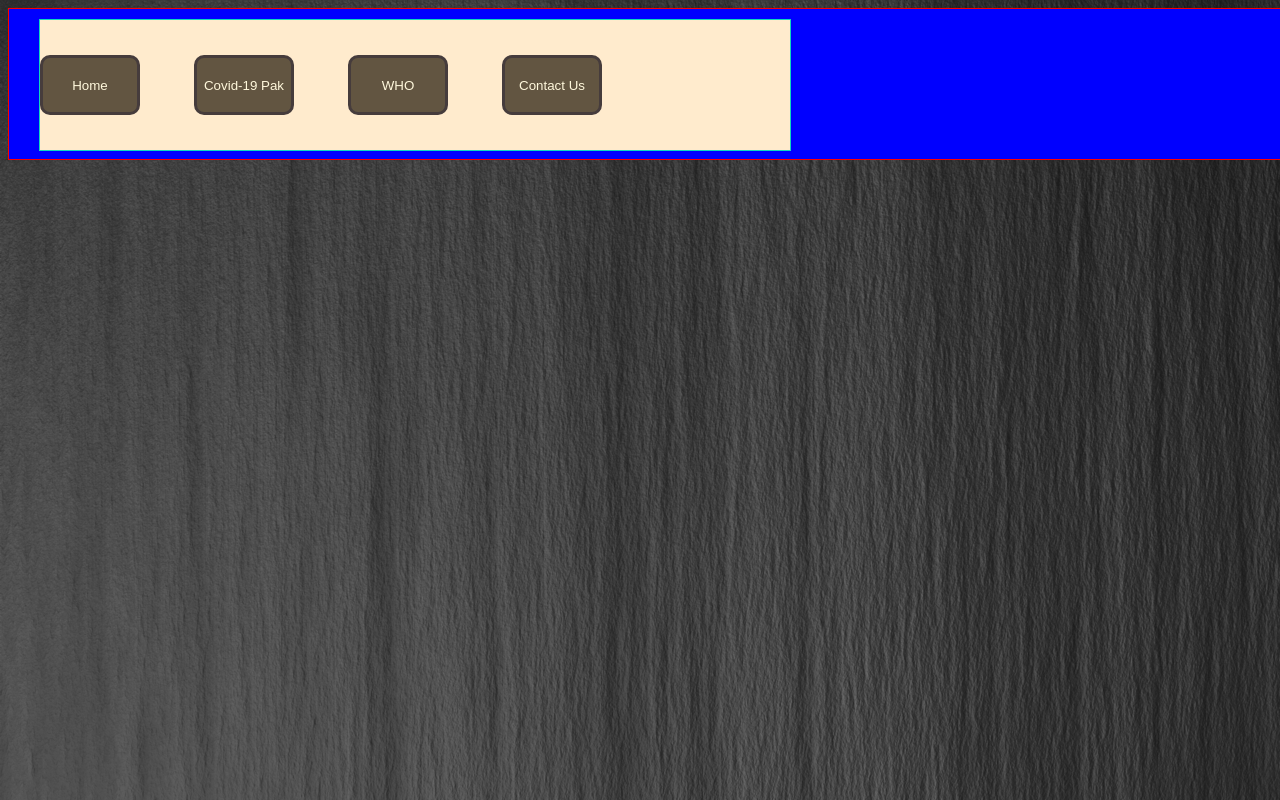
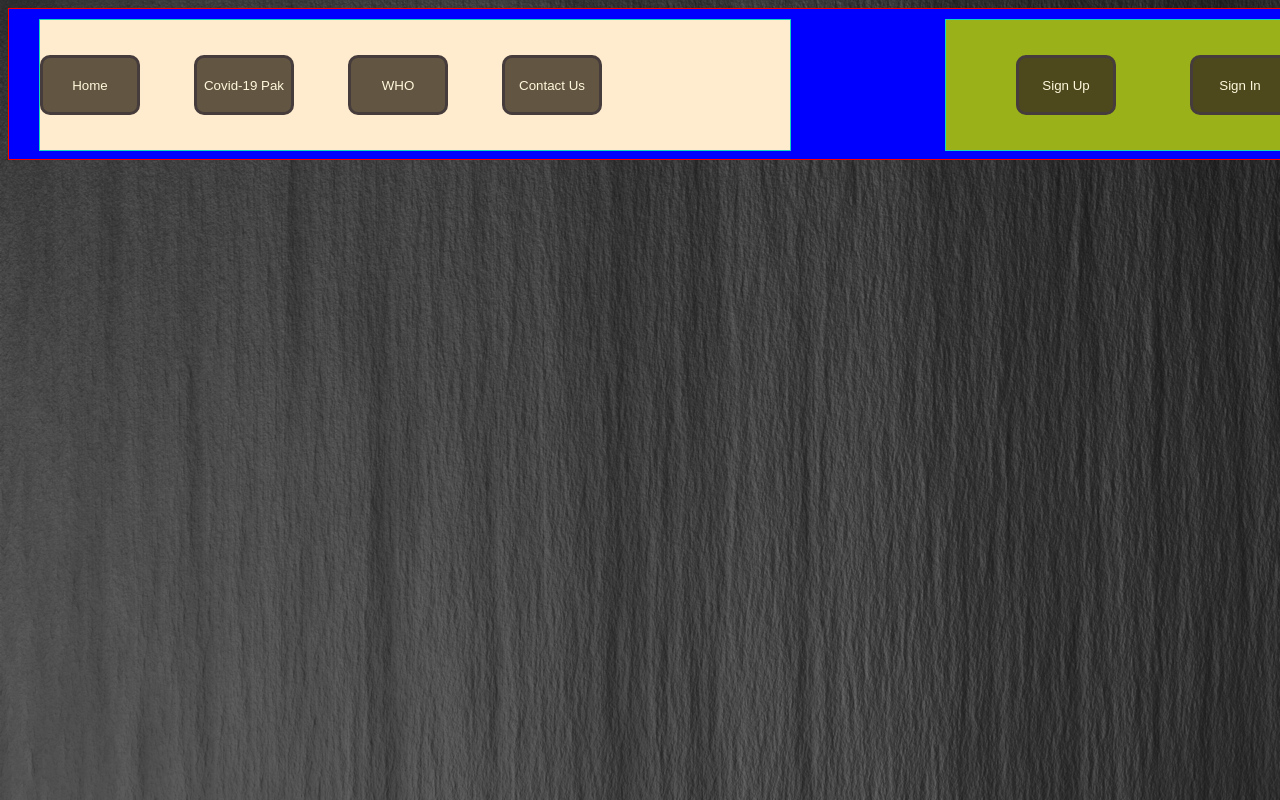
Before and after one commit to Naumanhassan307/covid-19, a plain HTML site: page index.html in a window 1280 px wide. Shown: the top 800 px of the page. Drawn offline with Linux system fonts and the light colour scheme.

Commit message:
complete van div

```diff
--- a/css/style.css
+++ b/css/style.css
@@ -27,4 +27,24 @@
     border-radius: 10px 10px 10px 10px;
     background-color: rgba(59, 48, 30, 0.801);
     color: cornsilk;
+
 }
+#r-main-d{
+    height: 130px;
+    width: 400px;
+    margin: 10px 0px 10px 150px;
+    background-color: rgb(154, 177, 26);
+    border: 1px solid rgb(15, 218, 190);
+    display: inline-block;
+
+}
+.r-main-btn{
+    height: 60px;
+    width: 100px;
+    margin: 35px 0px 35px 70px;
+    border: 3px solid rgb(70, 60, 60);
+    border-radius: 10px 10px 10px 10px;
+    background-color: rgba(59, 48, 30, 0.801);
+    color: cornsilk;
+
+}
--- a/index.html
+++ b/index.html
@@ -17,7 +17,13 @@
             <button class="l-main-btn">Covid-19 Pak</button>
             <button class="l-main-btn">WHO</button>
             <button class="l-main-btn">Contact Us</button>
+        </div>
 
+        <!-- r-main-d -->
+
+        <div id="r-main-d">
+            <button class="r-main-btn">Sign Up</button>
+            <button class="r-main-btn">Sign In</button>
 
         </div>
 
```
